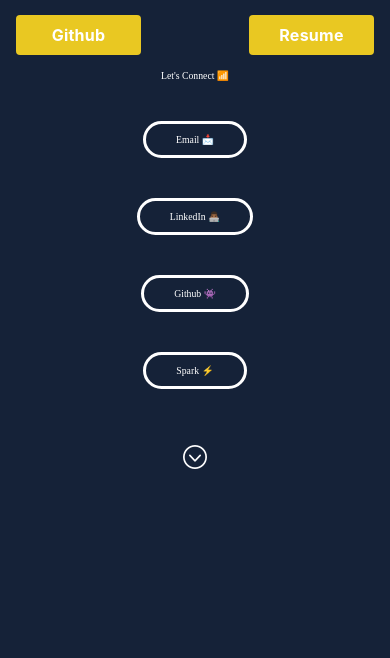
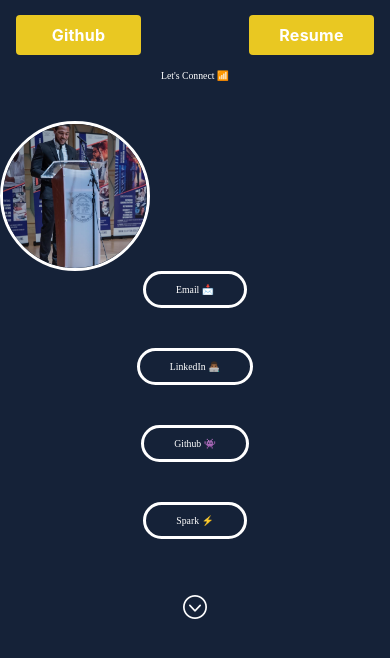
Before and after one commit to Juwan-Hollingsworth/mobile-portfolio, a React Native app: screen /Contact in a window 390 px wide. Shown: the top 658 px of the page. Built offline with nearby package versions, Linux system fonts and the light colour scheme.

Commit message:
restructure contact page

```diff
--- a/screens/ContactScreen.js
+++ b/screens/ContactScreen.js
@@ -3,11 +3,12 @@
   Text,
   View,
   TouchableOpacity,
+  Image,
   Pressable,
 } from "react-native";
 import React from "react";
 import { animate, motion as m } from "framer-motion";
-
+import juwanc from "../assets/contactImg.JPG";
 import Footer from "../components/Footer";
 
 const AboutScreen = () => {
@@ -25,6 +26,11 @@
       {/* header area + btns  */}
       <View>
         <Text style={styles.contactTitle}>Let's Connect 📶</Text>
+      </View>
+      <View>
+        <View>
+          {" "}
+          <Image source={juwanc} style={styles.aboutImage} />
         </View>
         <View style={styles.contactContainer}>
           <Pressable
@@ -51,6 +57,7 @@
           >
             <Text style={styles.contactText}>Spark ⚡️</Text>
           </Pressable>
+        </View>
       </View>
       <View>
         <Footer />
@@ -106,6 +113,14 @@
     // paddingLeft: 50,
     // paddingRight: 50,
   },
+  aboutImage: {
+    width: 150,
+    height: 150,
+    borderRadius: 150 / 2,
+    overflow: "hidden",
+    borderWidth: 3,
+    borderColor: "white",
+  },
 });
 
 // // <View>
--- a/screens/aboutDraft.js
+++ b/screens/aboutDraft.js
@@ -150,6 +150,8 @@
     backgroundColor: "#004E6D",
     borderRadius: 10,
     margin: 10,
+    alignItems: "center", // Center content horizontally
+    justifyContent: "center", // Center content vertically
   },
   boxContainer2: {
     width: wp("40%"),
```
Also changed, not shown: assets/contactImg.JPG (added). Lines whose indentation alone changed are shown as unchanged.
